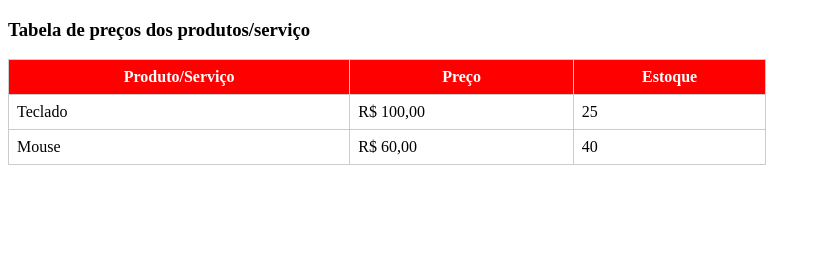
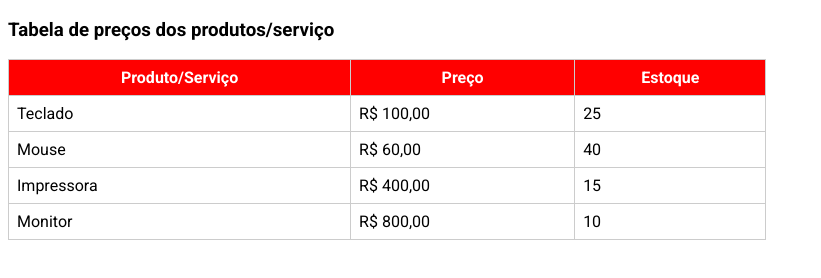
Before and after one commit to Guilherme-gvs122/html-aula2, a plain HTML site: page index.html in a window 1280 px wide. Shown: the whole page, without its empty margins (0-821 px from the left). Drawn offline with Linux system fonts and the light colour scheme.

Commit message:
Alterando a fonte para Roboto

```diff
--- a/index.html
+++ b/index.html
@@ -30,6 +30,16 @@
                 <td>R$ 60,00</td>
                 <td>40</td>
             </tr>
+            <tr>
+                <td>Impressora</td>
+                <td>R$ 400,00</td>
+                <td>15</td>
+            </tr>
+            <tr>
+                <td>Monitor</td>
+                <td>R$ 800,00</td>
+                <td>10</td>
+            </tr>
         </tbody>
     </table>
 </body>
--- a/style.css
+++ b/style.css
@@ -1,3 +1,9 @@
+@import url('https://fonts.googleapis.com/css2?family=Roboto:ital,wght@0,100..900;1,100..900&display=swap');
+
+body {
+    font-family:  'Roboto', sans-serif;
+}
+
 table {
     border-collapse: collapse;
     width: 60%;
```
